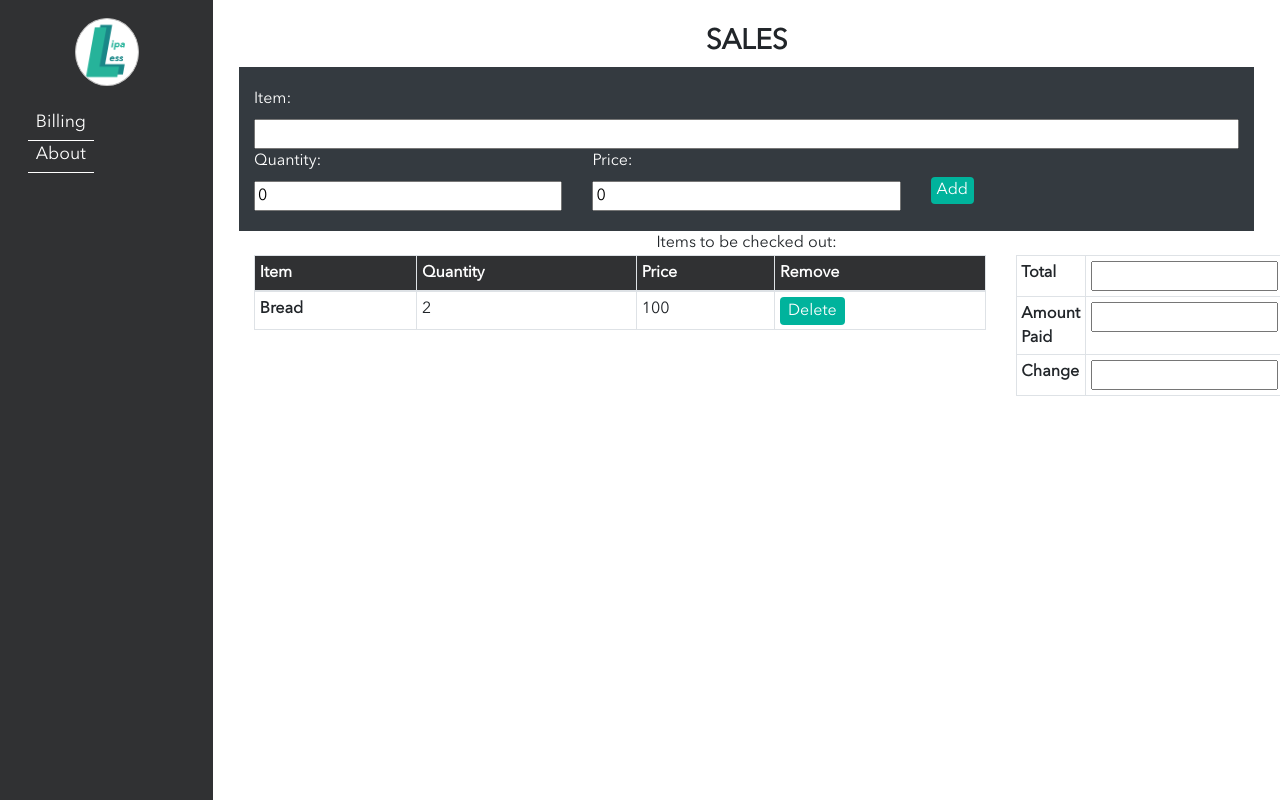
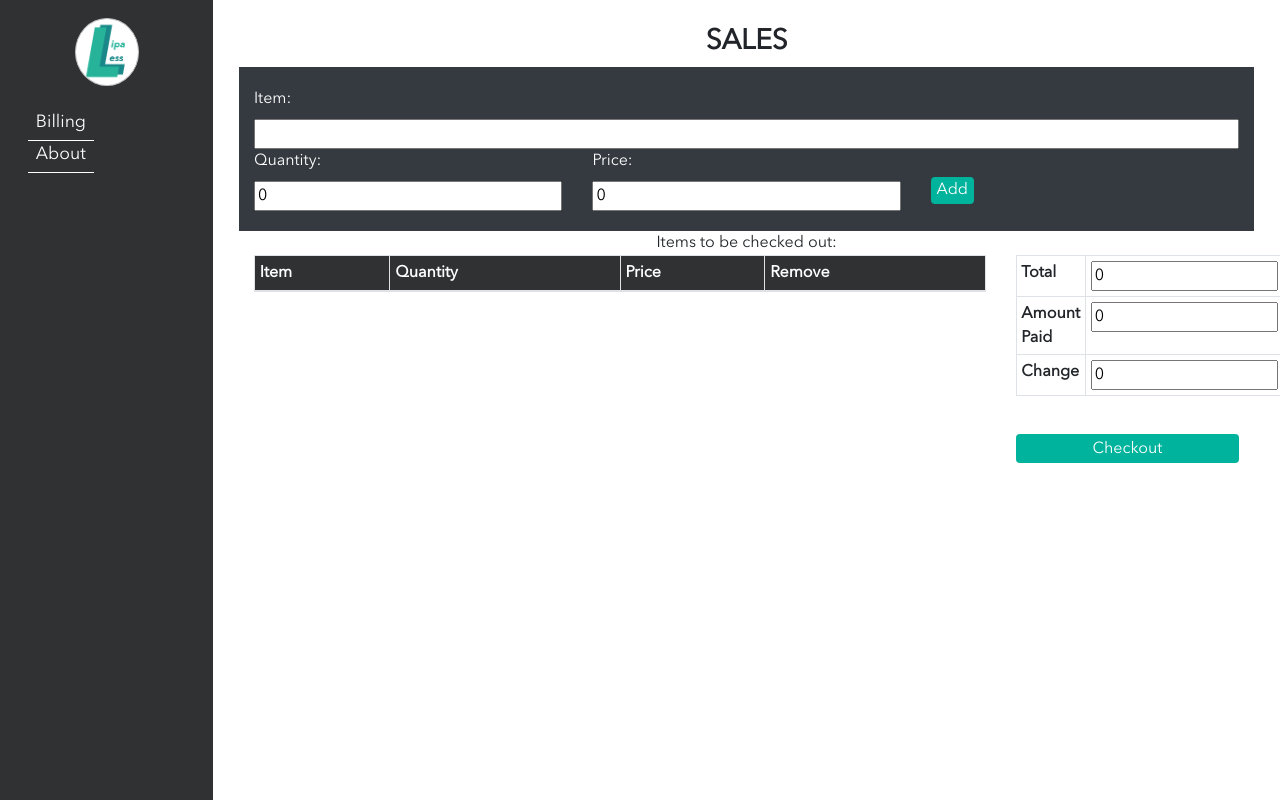
Before and after one commit to EddyMM/lipa-less, a Python web app: template POS/blueprints/sales/templates/checkout.html in a window 1280 px wide. Run offline with Jinja, Linux system fonts and the light colour scheme; the template is opened without the code that fills it: most values are stand-ins (such as "Sample title", 1, 10 or a date in 2020); lists and menus that the app fills with data are empty.

Commit message:
Checkout items from POS

```diff
--- a/POS/blueprints/sales/static/js/checkout.js
+++ b/POS/blueprints/sales/static/js/checkout.js
@@ -1,16 +1,3 @@
-/**
- * total app
- */
-let totalApp = new Vue({
-    el: "#totalApp",
-    data: {
-        total: 0,
-        amountPaid: 0,
-        change: 0
-    },
-    methods: {}
-});
-
 let productOptionsApp = new Vue({
     el: '#productSelectionApp',
     delimiters: ['[[', ']]'],
@@ -23,27 +10,32 @@ let productOptionsApp = new Vue({
     methods: {
         changePriceFromQuantity: function changePriceFromQuantity() {
             if(this.selectedProduct >= 0) {
-                this.price = this.quantity * this.products[this.selectedProduct-1].price;
+                let product_from_id = getProductById(this.selectedProduct);
+                if(product_from_id != null) {
+                    this.price = this.quantity * product_from_id.price;
+                } else {
+                    console.log("No product by id: " + this.selectedProduct);
+                }
             }
         },
         addLineItem: function () {
-            if(this.selectedProduct > 0 &&
-                this.products[this.selectedProduct-1].name != null &&
-                this.products[this.selectedProduct-1].name !== "" &&
-                this.products[this.selectedProduct-1].price > 0 &&
-                this.products[this.selectedProduct-1].quantity) {
+            let productFromId =  getProductById(this.selectedProduct)
+            if(productFromId != null && this.selectedProduct > 0 &&
+                productFromId.name != null &&
+                productFromId.name !== "" &&
+                productFromId.price > 0 &&
+                productFromId.quantity) {
 
                 let lineItem = {
                     product_id: this.selectedProduct,
-                    name: this.products[this.selectedProduct-1].name,
-                    price: this.products[this.selectedProduct-1].price,
+                    name: productFromId.name,
+                    price: productFromId.price,
                     quantity: this.quantity
                 };
 
-                console.log(lineItem);
-
                 checkoutApp.lineItems.push(lineItem);
                 computeTotal();
+                resetProductOptionsApp();
             }
         }
     },
@@ -61,11 +53,37 @@ let productOptionsApp = new Vue({
  */
 let checkoutApp = new Vue({
     el: "#checkoutApp",
+    delimiters: ['[[', ']]'],
     data: {
-        lineItems: []
+        lineItems: [],
+        total: 0,
+        amountPaid: 0,
+        change: 0
     },
     methods: {
-
+        removeLineItem: function(index) {
+            this.$delete(this.lineItems, index);
+            computeTotal();
+        },
+        checkoutItems: function() {
+          console.log("Checking out items");
+          let sales_transaction_request = {
+              transaction: {
+                  amount_given: this.amountPaid
+              },
+              line_items: this.lineItems
+          };
+          axios
+            .post("/sales", sales_transaction_request)
+            .then(
+            response => {
+                if (response.headers.code === '200') {
+                    console.log("Successfully checked out items!");
+                } else {
+                    console.log("Error checking out items: " + response.data.msg);
+                }
+            });
+        }
     }
 });
 
@@ -76,7 +94,18 @@ function computeTotal() {
         total += checkoutApp.lineItems[x].price * checkoutApp.lineItems[x].quantity;
     }
 
-    console.log("Compute Total: " + total);
+    checkoutApp.total = total;
+}
 
-    totalApp.total = total;
+function resetProductOptionsApp() {
+    productOptionsApp.quantity = 0;
+    productOptionsApp.price = 0;
 }
+
+function getProductById(productId) {
+    for(x=0; x < productOptionsApp.products.length; x++) {
+        if(productOptionsApp.products[x].id === parseInt(productId)) {
+            return productOptionsApp.products[x];
+        }
+    }
+}
--- a/POS/blueprints/sales/templates/checkout.html
+++ b/POS/blueprints/sales/templates/checkout.html
@@ -90,18 +90,18 @@
                 </thead>
                 <tbody>
                     <!-- Items -->
-                    <tr>
-                        <th scope="row">Bread</th>
-                        <td>2</td>
-                        <td>100</td>
-                        <td><button class="lipa-less-btn">Delete</button></td>
+                    <tr v-for="(lineItem, index) in lineItems">
+                        <th scope="row">[[ lineItem.name ]]</th>
+                        <td>[[ lineItem.quantity ]]</td>
+                        <td>[[ lineItem.price ]]</td>
+                        <td><button class="lipa-less-btn" @click.prevent="removeLineItem([[ index ]])">Delete</button></td>
                     </tr>
                 </tbody>
             </table>
         </div>
 
         <!-- Total and change -->
-        <div id="totalApp" class="col-3">
+        <div class="col-3">
             <table class="table table-sm table-bordered table-hover">
                 <tbody>
                     <tr>
@@ -118,6 +118,10 @@
                     </tr>
                 </tbody>
             </table>
+
+            <button class="lipa-less-btn" @click.prevent="checkoutItems" style="width: 100%; margin-top: 10%">
+                Checkout
+            </button>
         </div>
     </form>
 
```
Also changed, not shown: POS/blueprints/sales/controllers.py (+6 -1 lines).
